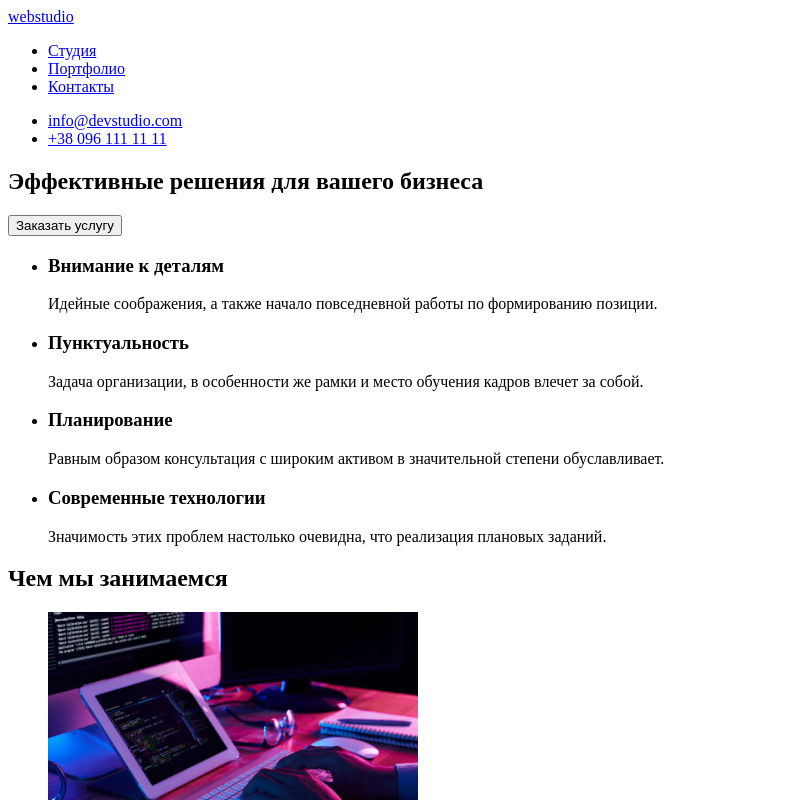
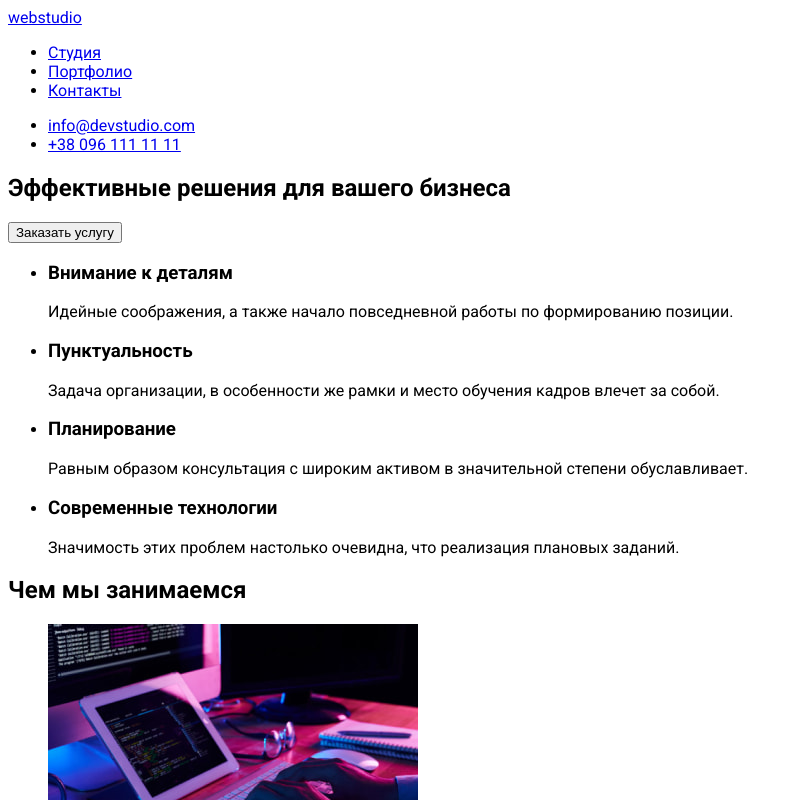
Before and after one commit to drdolgiy/goit-markup-hw-02, a plain HTML site: page index.html in a window 1280 px wide. Shown: the top 800 px of the page, without its empty margins (0-799 px from the left). Drawn offline with Linux system fonts and the light colour scheme.

Commit message:
добавил css
добавил css

```diff
--- a/css/styles.css
+++ b/css/styles.css
@@ -0,0 +1,3 @@
+body {
+  font-family: "Roboto", sans-serif;
+}
```
Also changed, not shown: portfolio.html (+2 -1 lines), images/portfolio/boxes.jpg.
